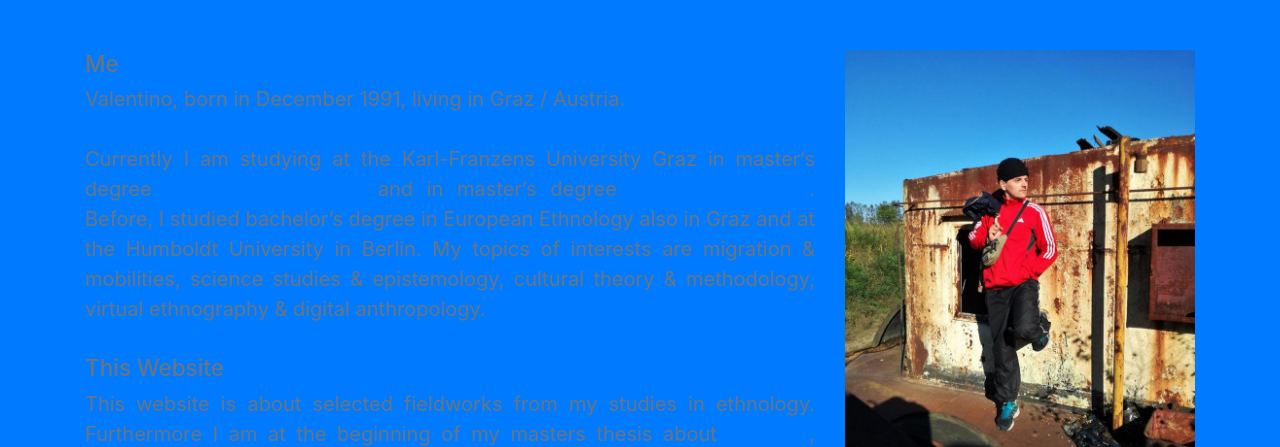
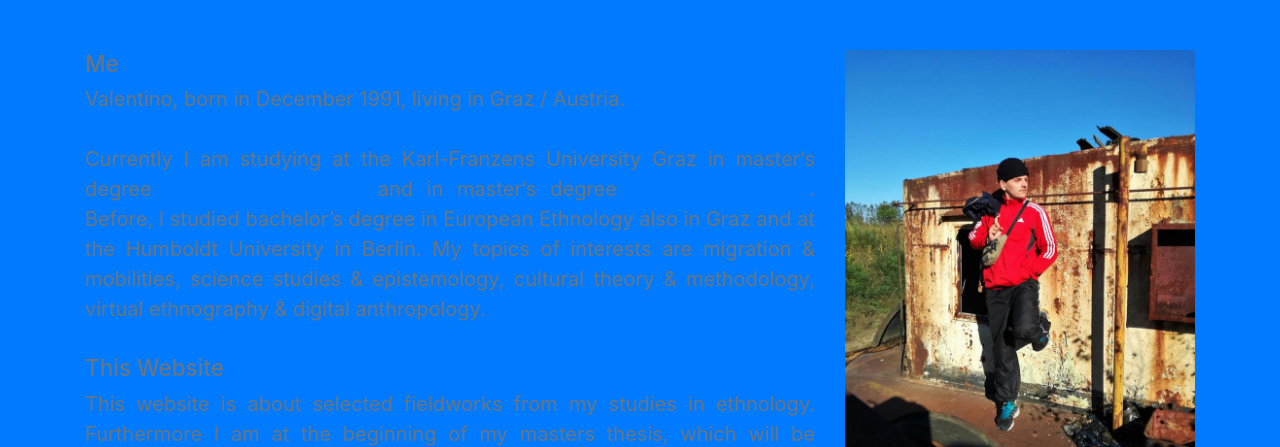
Before and after one commit to valentinofilipovic/valentinofilipovic.github.io, a website with bundled scripts: page index.html in a window 1280 px wide. Shown: the part 505-952 px from the top of the page. Built offline with nearby package versions, Linux system fonts and the light colour scheme.

Commit message:
delete wikidata

```diff
--- a/index.html
+++ b/index.html
@@ -116,9 +116,7 @@
               methodology, virtual ethnography &amp; digital anthropology.<br /><br /></p>
             <h4>This Website </h4>
             <p class="text-secondary mb-0">This website is about selected fieldworks from my studies
-              in ethnology. Furthermore I am at the beginning of my masters thesis about <a
-                href="https://www.wikidata.org/wiki/Wikidata:Main_Page" target="_blank"
-              >Wikidata</a>, which will be accompanied here. This website is also about to get an
+              in ethnology. Furthermore I am at the beginning of my masters thesis, which will be accompanied here. This website is also about to get an
               impression about me and my work. In future I would like to combine both fields of my
               research and work – ethnology and digital humanities – and to present some of the
               results here on this website. </p>
```
